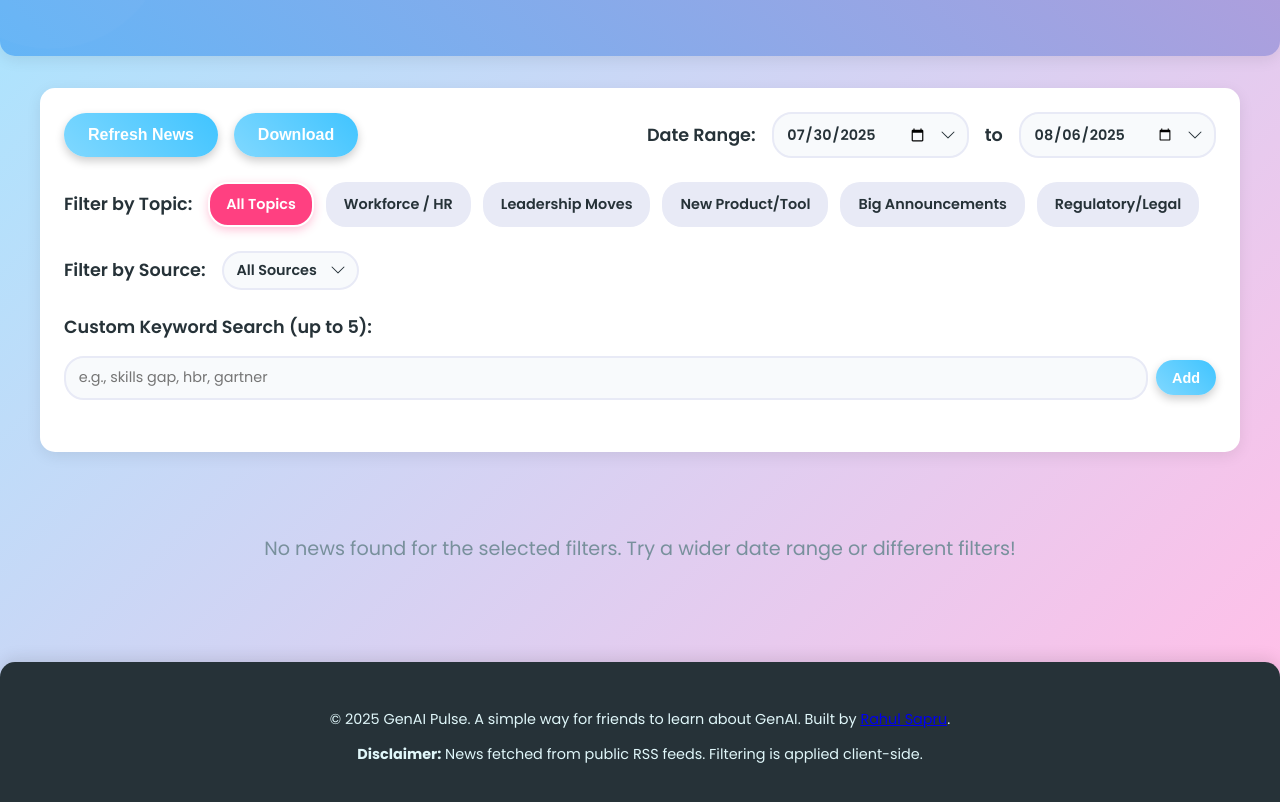
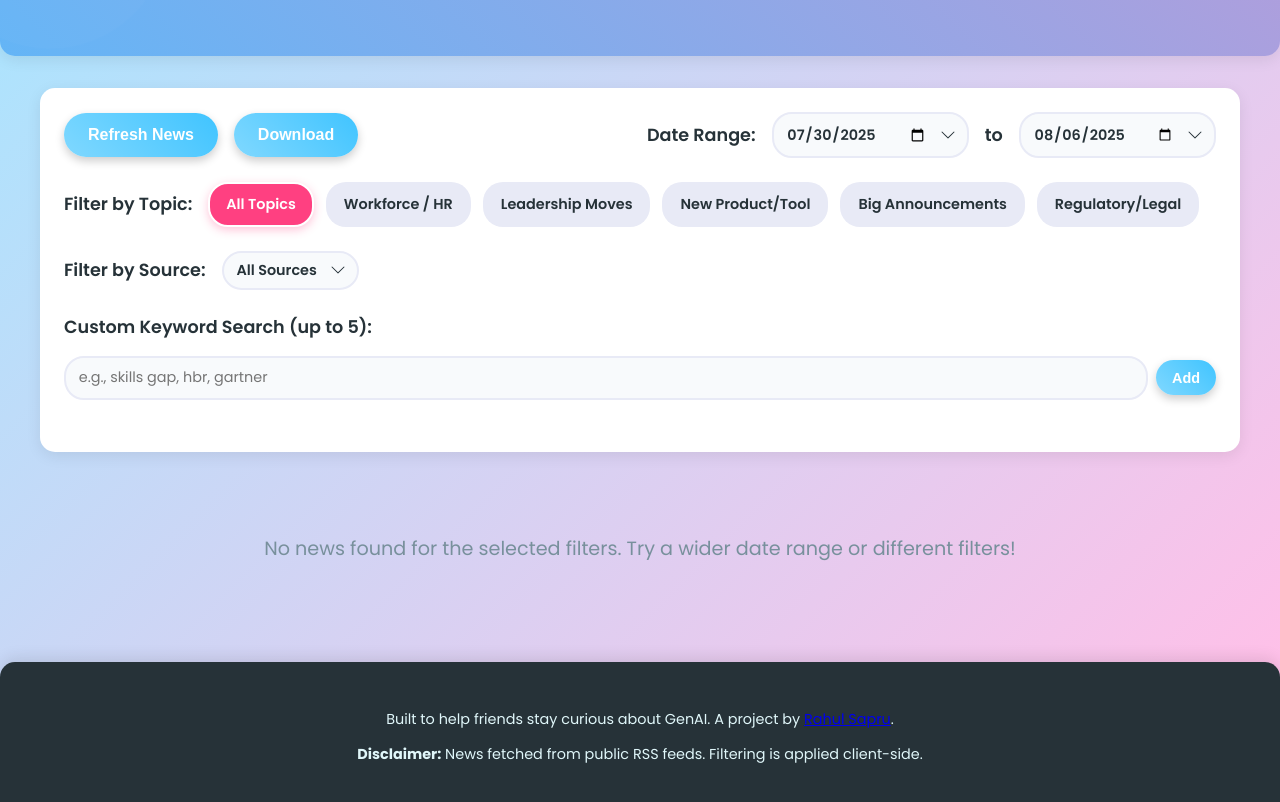
Before and after one commit to rahsapr/genainewsletter, a plain HTML site: page index.html in a window 1280 px wide. Shown: the part 120-922 px from the top of the page. Drawn offline with Linux system fonts and the light colour scheme; no server answers.

Commit message:
Update index.html

```diff
--- a/index.html
+++ b/index.html
@@ -40,8 +40,8 @@
         <div id="newsContainer" class="news-grid"><div class="loader"></div></div>
     </main>
     <footer>
-        <p>© 2025 GenAI Pulse. A simple way for friends to learn about GenAI. Built by <a href="https://www.linkedin.com/in/rahulsapru444/">Rahul Sapru</a>.
-</p>
+        <p>Built to help friends stay curious about GenAI. A project by <a href="https://www.linkedin.com/in/rahulsapru444/" target="_blank" rel="noopener noreferrer">Rahul Sapru</a>.</p>
+
         <p><strong>Disclaimer:</strong> News fetched from public RSS feeds. Filtering is applied client-side.</p>
     </footer>
 
```
